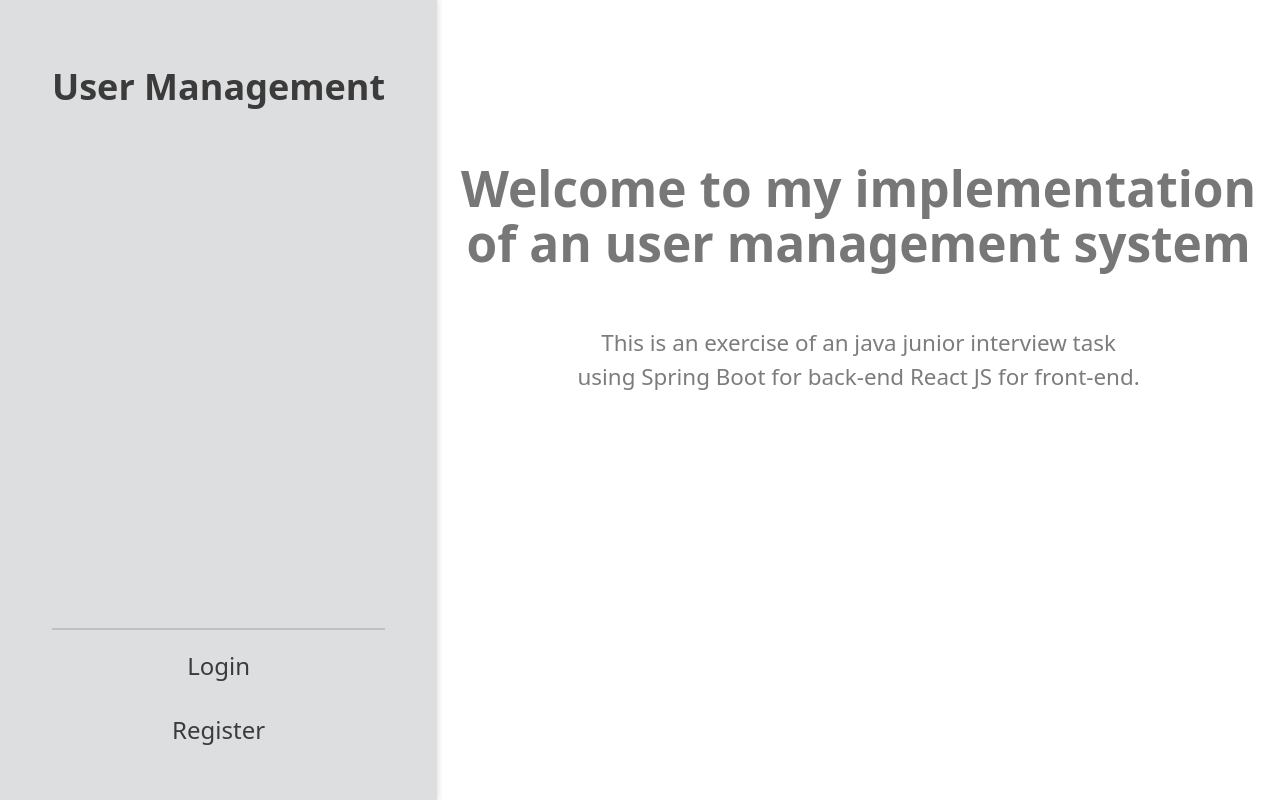
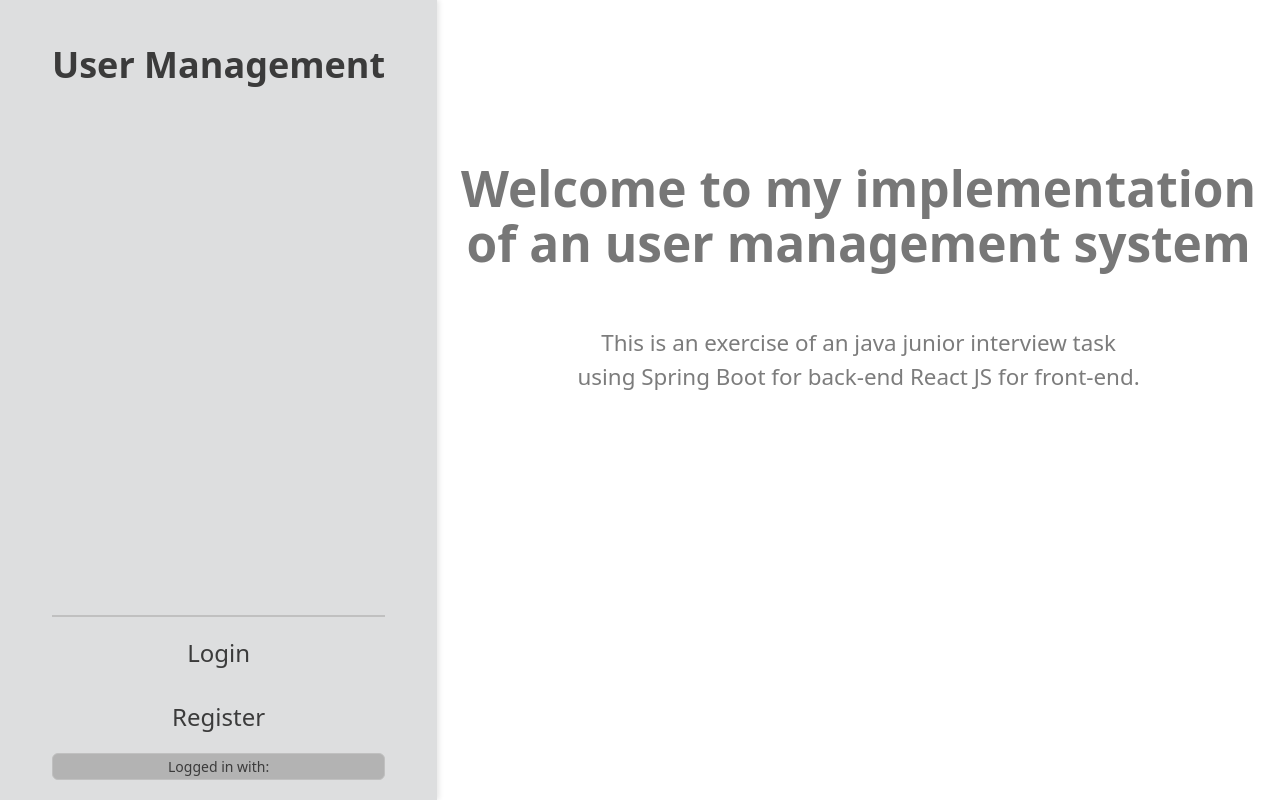
Before and after one commit to tihomirkolew/java-junior-interview-task, a React (Vite) app in the folder client/: page / in a window 1280 px wide. Built offline with nearby package versions, Linux system fonts and the light colour scheme.

Commit message:
Enhance user context and sidebar: add user state management, display logged-in user's email, and improve logout functionality with token removal

```diff
--- a/client/src/components/login/Login.jsx
+++ b/client/src/components/login/Login.jsx
@@ -12,6 +12,8 @@ export default function Login() {
         email: '',
         password: ''
     });
+
+    // validation can be added here
 
     const onSubmit = async (е) => {
         е.preventDefault();
--- a/client/src/components/logout/Logout.jsx
+++ b/client/src/components/logout/Logout.jsx
@@ -1,7 +1,18 @@
+import { useNavigate } from "react-router";
+import { useUserContext } from "../../contexts/UserContext";
+import { useEffect } from "react";
+
 export default function Logout() {
-    return (
-        <>
-            <h1>Logout</h1>
-        </>
-    );
+    const navigate = useNavigate();
+    const { setUser } = useUserContext();
+
+    useEffect(() => {
+        localStorage.removeItem('token');
+
+        setUser(null);
+
+        navigate('/');
+    }, [navigate, setUser]);
+
+    return null;
 }
--- a/client/src/components/sideBar/SIdeBar.module.css
+++ b/client/src/components/sideBar/SIdeBar.module.css
@@ -7,7 +7,7 @@
     display: flex;
     flex-direction: column;
     justify-content: space-between;
-    padding: 42px 52px;
+    padding: 20px 52px;
     box-shadow: 2px 0 5px rgba(0, 0, 0, 0.1);
 }
 
@@ -30,6 +30,7 @@
     margin: 0;
     display: flex;
     flex-direction: column;
+    justify-content: flex-start;
     gap: 8px;
 }
 
@@ -52,3 +53,13 @@
     border-top: 2px solid #c0c0c0;
     margin: 8px 0;
 }
+
+span {
+    padding: 2px;
+    border-radius: 6px;
+    border: 1px solid #c0c0c0;
+    font-size: 14px;
+    color: #3b3b3b;
+    background-color: #b3b3b3;
+    margin: 0;
+}
--- a/client/src/components/sideBar/SideBar.jsx
+++ b/client/src/components/sideBar/SideBar.jsx
@@ -3,7 +3,7 @@ import styles from './SideBar.module.css';
 import { useUserContext } from '../../contexts/UserContext';
 
 export default function SideBar() {
-    const { isAuthenticated } = useUserContext();
+    const { user, isAuthenticated } = useUserContext();
 
     return (
         <div className={styles.sidebar}>
@@ -37,6 +37,7 @@ export default function SideBar() {
                     {isAuthenticated && (
                         <li><Link to="/logout">Logout</Link></li>
                     )}
+                    <span>Logged in with: {user?.email}</span>
                 </ul>
             </nav>
         </div>
--- a/client/src/contexts/UserContext.jsx
+++ b/client/src/contexts/UserContext.jsx
@@ -13,6 +13,7 @@ const UserContext = createContext({
         confirmPassword: '',
     },
     loginHandler() { },
+    setUser() { },
 });
 
 export function UserProvider({ children }) {
@@ -60,6 +61,7 @@ export function UserProvider({ children }) {
         isAuthenticated: !!user,
         user,
         loginHandler,
+        setUser
     };
 
     return (
```
